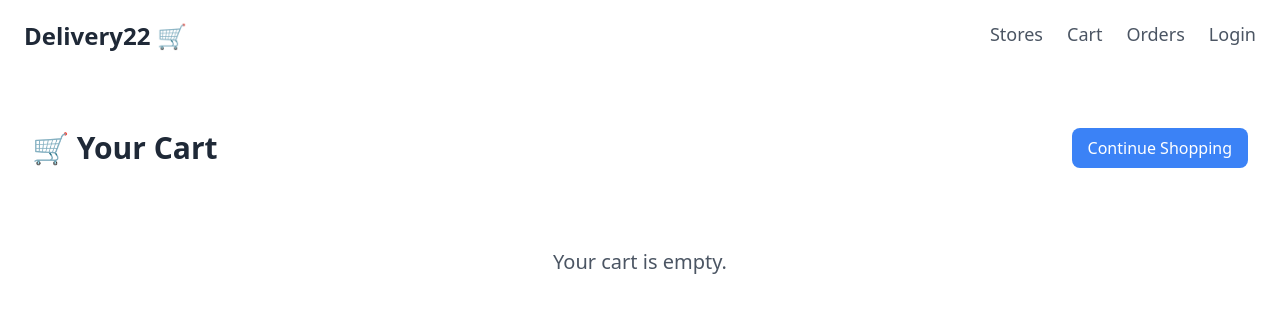
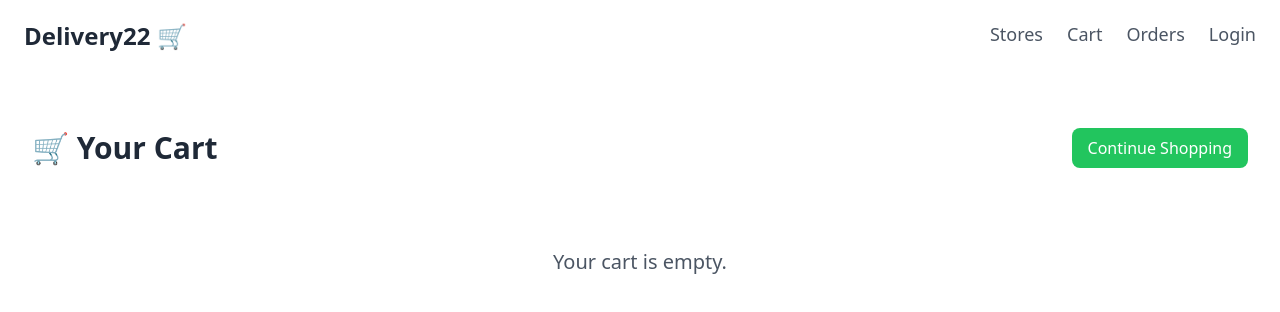
Before and after one commit to leemiyeonn/delivery-client, a Next.js app: page /cart in a window 1280 px wide. Shown: the top 312 px of the page. Built offline with nearby package versions, Linux system fonts and the light colour scheme.

Commit message:
style: edit styles

```diff
--- a/pages/cart.tsx
+++ b/pages/cart.tsx
@@ -3,6 +3,7 @@ import Link from "next/link";
 import Image from "next/image";
 import { useCart } from "../contexts/CartContext";
 import { CartProduct } from "../types/CartProduct";
+import { useRouter } from "next/router";
 
 const EmptyCart: React.FC = () => (
   <div className="p-6 text-center">
@@ -92,11 +93,16 @@ const CartProductComponent: React.FC<CartProductProps> = ({
 
 const Cart: NextPage = () => {
   const { items, updateQuantity, removeFromCart } = useCart();
+  const router = useRouter();
 
   const totalPrice = items.reduce(
     (sum, item) => sum + item.price * item.quantity,
     0
   );
+
+  const handleCheckout = () => {
+    router.push("/orders");
+  };
 
   return (
     <div className="min-h-screen">
@@ -104,8 +110,8 @@ const Cart: NextPage = () => {
         <div className="container mx-auto px-4 py-6 flex justify-between items-center">
           <h1 className="text-3xl font-bold text-gray-800">🛒 Your Cart</h1>
           <Link
-            href="/"
-            className="inline-block px-4 py-2 bg-blue-500 text-white rounded hover:bg-blue-600 transition duration-300"
+            href="/stores"
+            className="inline-block px-4 py-2 bg-green-500 text-white rounded hover:bg-green-600 transition duration-300"
           >
             Continue Shopping
           </Link>
@@ -131,7 +137,10 @@ const Cart: NextPage = () => {
                   ${totalPrice.toFixed(2)}
                 </span>
               </div>
-              <button className="w-full bg-purple-500 text-white px-6 py-3 rounded-md text-lg font-semibold hover:bg-purple-600 transition duration-300">
+              <button
+                onClick={handleCheckout}
+                className="w-full bg-purple-500 text-white px-10 py-3 rounded-md text-lg font-semibold hover:bg-purple-600 transition duration-300"
+              >
                 Proceed to Checkout
               </button>
             </div>
```
